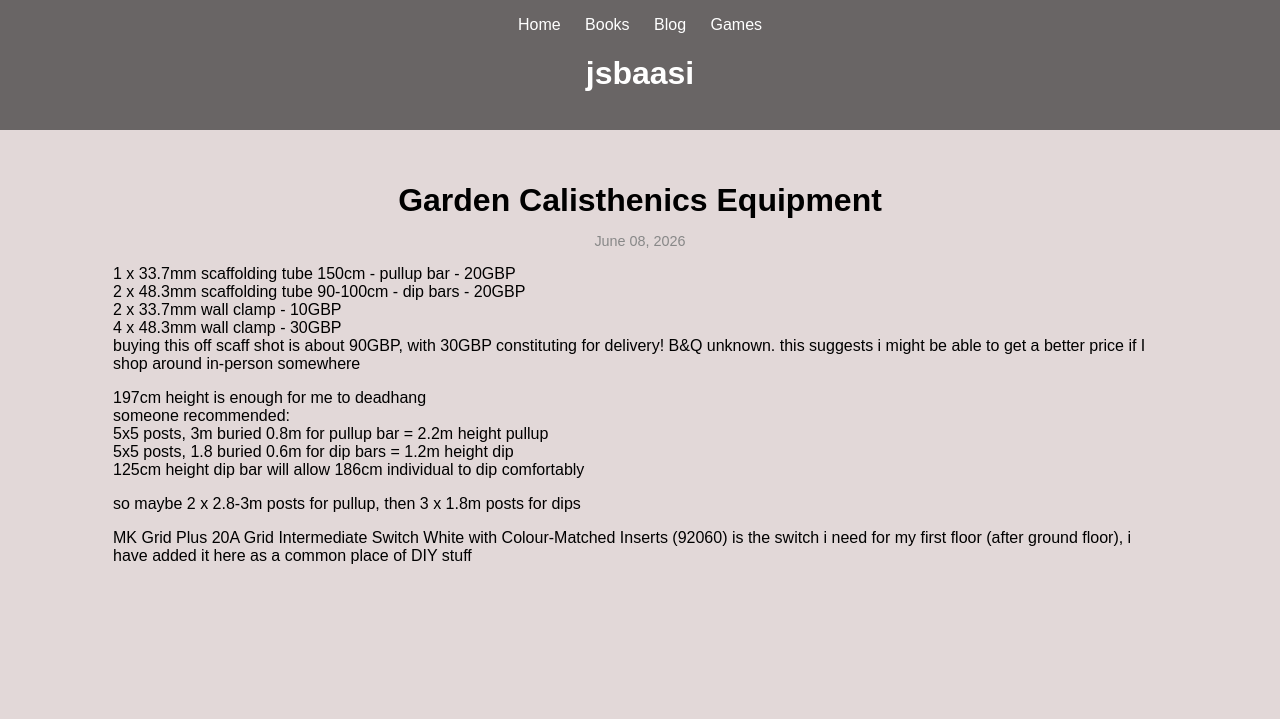
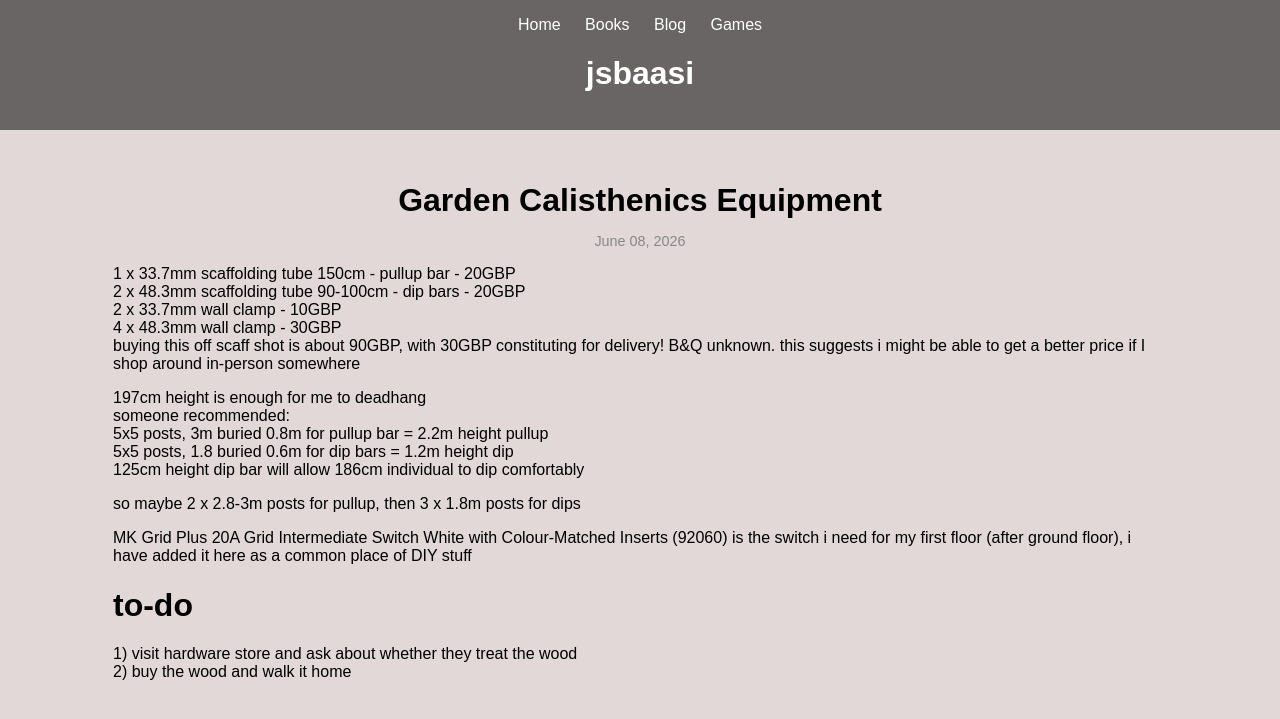
Before and after one commit to jsbaasi/jsbaasi.github.io, a Jekyll site: the page built from _posts/2026-06-08-garden-calisthenics-equipment.md, in a window 1280 px wide. Shown: the top 719 px of the page. Built offline with Jekyll 4.4.1, drawn with Linux system fonts in a browser that asks for light colours.

Commit message:
vault backup: 2026-07-07 17:53:58

```diff
--- a/_posts/2026-06-08-garden-calisthenics-equipment.md
+++ b/_posts/2026-06-08-garden-calisthenics-equipment.md
@@ -20,3 +20,7 @@ someone recommended:
 so maybe 2 x 2.8-3m posts for pullup, then 3 x 1.8m posts for dips
 
 MK Grid Plus 20A Grid Intermediate Switch White with Colour-Matched Inserts (92060) is the switch i need for my first floor (after ground floor), i have added it here as a common place of DIY stuff
+
+# to-do
+1) visit hardware store and ask about whether they treat the wood
+2) buy the wood and walk it home
```
